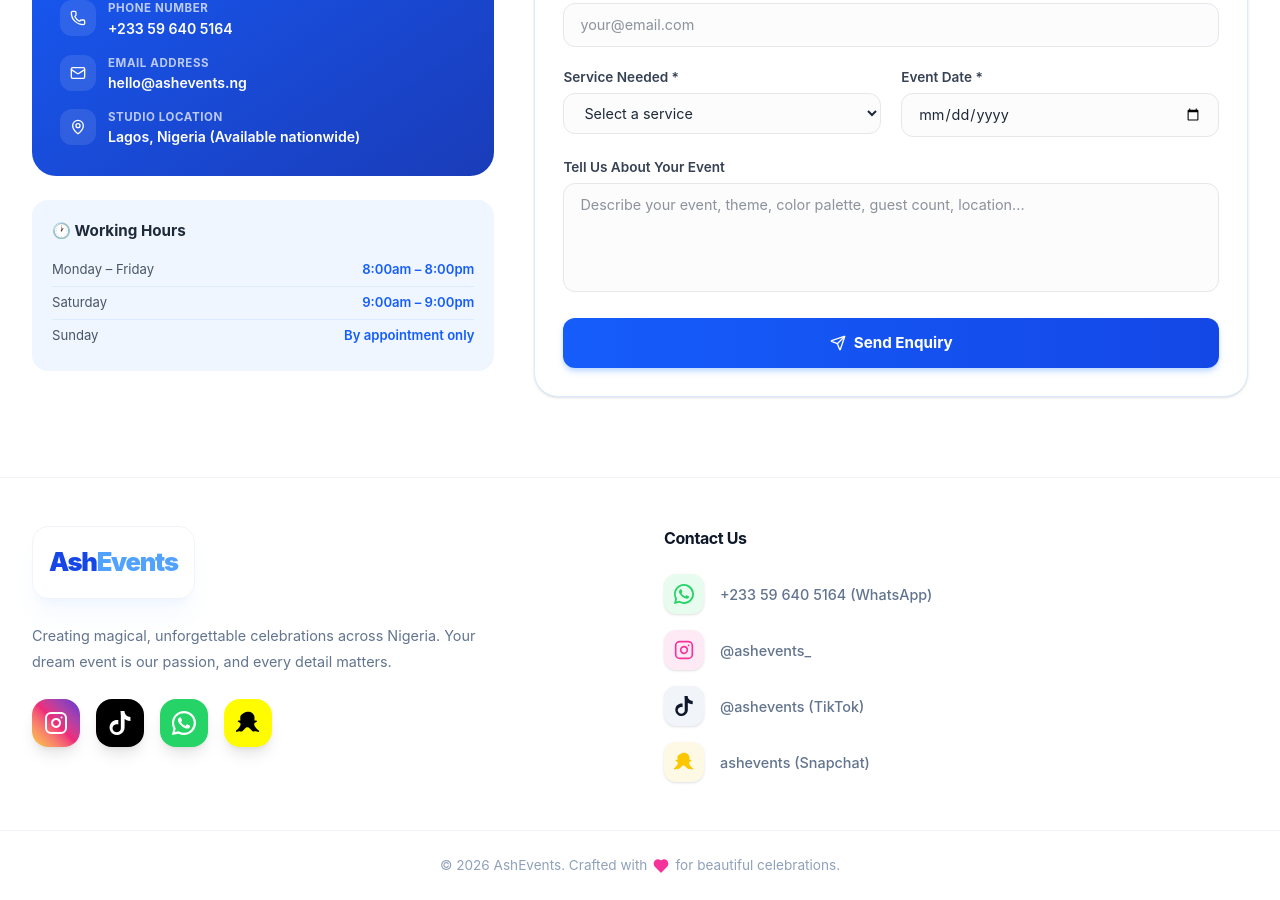
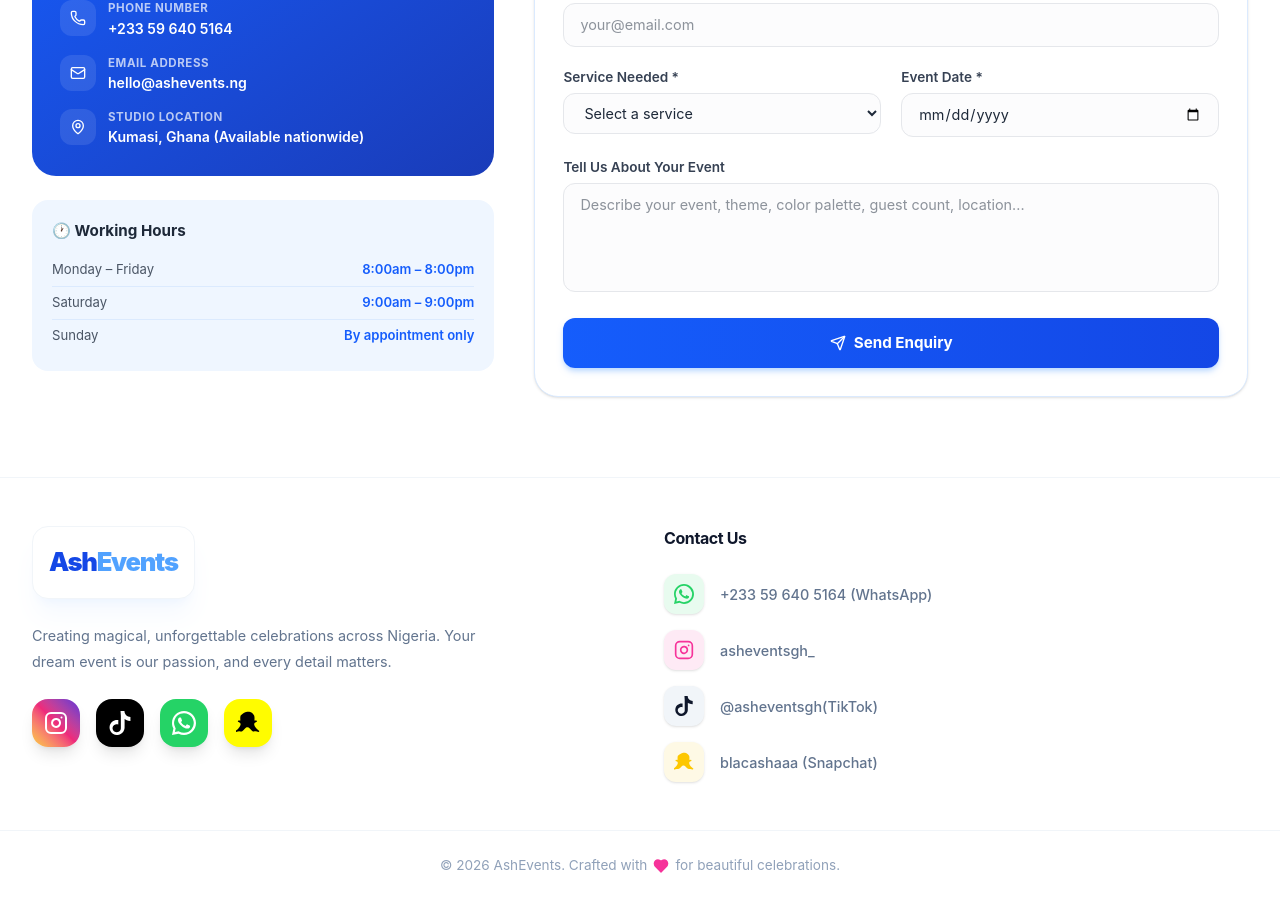
Before and after one commit to MrCorbyyy/Ashevents, a React (Vite) app: page /packages in a window 1280 px wide. Shown: the part 1800-2700 px from the top of the page. Built offline with nearby package versions, Linux system fonts and the light colour scheme.

Commit message:
links updated

```diff
--- a/src/components/Contact.tsx
+++ b/src/components/Contact.tsx
@@ -77,7 +77,7 @@ export function Contact() {
                 {[
                   { icon: Phone, label: "Phone Number", value: "+233 59 640 5164" },
                   { icon: Mail, label: "Email Address", value: "hello@ashevents.ng" },
-                  { icon: MapPin, label: "Studio Location", value: "Lagos, Nigeria (Available nationwide)" },
+                  { icon: MapPin, label: "Studio Location", value: "Kumasi, Ghana (Available nationwide)" },
                 ].map((item) => (
                   <div key={item.label} className="flex items-start gap-3">
                     <div className="flex-shrink-0 w-9 h-9 rounded-xl flex items-center justify-center bg-white/10">
--- a/src/components/Footer.tsx
+++ b/src/components/Footer.tsx
@@ -43,7 +43,7 @@ export function Footer() {
             {[
               {
                 icon: Instagram,
-                href: "https://instagram.com/ashevents_",
+                href: "https://instagram.com/asheventsgh_",
                 label: "Instagram",
                 bg: "bg-gradient-to-tr from-[#f9ce34] via-[#ee2a7b] to-[#6228d7]",
                 iconColor: "text-white"
@@ -54,7 +54,7 @@ export function Footer() {
                     <path d="M12.53.02C13.84 0 15.14.01 16.44 0c.08 1.53.63 3.09 1.75 4.17 1.12 1.11 2.7 1.62 4.24 1.79v4.03c-1.44-.05-2.89-.35-4.2-.97-.57-.26-1.1-.59-1.62-.93-.01 2.92.01 5.84-.02 8.75-.03 1.4-.54 2.79-1.35 3.94-1.31 1.92-3.58 3.17-5.91 3.21-1.43.08-2.86-.31-4.08-1.03-2.02-1.19-3.44-3.37-3.65-5.71-.02-.5-.03-1-.01-1.49.18-1.9 1.12-3.72 2.58-4.96 1.66-1.44 3.98-2.13 6.15-1.72.02 1.48-.04 2.96-.04 4.44-.9-.32-1.9-.39-2.81-.12-.9.24-1.72.83-2.25 1.6-.56.81-.78 1.81-.62 2.78.15 1.08.81 2.04 1.69 2.66.73.54 1.64.81 2.55.81 1.32-.01 2.54-.6 3.29-1.69.49-.67.73-1.49.73-2.31-.01-4.19-.01-8.38-.01-12.57z" />
                   </svg>
                 ),
-                href: "https://tiktok.com/@ashevents",
+                href: "https://tiktok.com/@asheventsgh",
                 label: "TikTok",
                 bg: "bg-black",
                 iconColor: "text-white"
@@ -122,19 +122,19 @@ export function Footer() {
               <div className="w-10 h-10 rounded-xl bg-pink-500/10 flex items-center justify-center text-pink-500 shadow-sm group-hover:bg-gradient-to-tr group-hover:from-[#f9ce34] group-hover:via-[#ee2a7b] group-hover:to-[#6228d7] group-hover:text-white transition-all">
                 <Instagram className="w-5 h-5" />
               </div>
-              <p className="text-[0.9rem] font-medium">@ashevents_</p>
+              <p className="text-[0.9rem] font-medium">asheventsgh_</p>
             </a>
             <div className="flex items-center gap-4 text-slate-500 hover:text-blue-600 transition-colors group cursor-default">
               <div className="w-10 h-10 rounded-xl bg-slate-100 flex items-center justify-center text-slate-900 shadow-sm group-hover:bg-black group-hover:text-white transition-all">
                 <svg className="w-5 h-5" viewBox="0 0 24 24" fill="currentColor"><path d="M12.53.02C13.84 0 15.14.01 16.44 0c.08 1.53.63 3.09 1.75 4.17 1.12 1.11 2.7 1.62 4.24 1.79v4.03c-1.44-.05-2.89-.35-4.2-.97-.57-.26-1.1-.59-1.62-.93-.01 2.92.01 5.84-.02 8.75-.03 1.4-.54 2.79-1.35 3.94-1.31 1.92-3.58 3.17-5.91 3.21-1.43.08-2.86-.31-4.08-1.03-2.02-1.19-3.44-3.37-3.65-5.71-.02-.5-.03-1-.01-1.49.18-1.9 1.12-3.72 2.58-4.96 1.66-1.44 3.98-2.13 6.15-1.72.02 1.48-.04 2.96-.04 4.44-.9-.32-1.9-.39-2.81-.12-.9.24-1.72.83-2.25 1.6-.56.81-.78 1.81-.62 2.78.15 1.08.81 2.04 1.69 2.66.73.54 1.64.81 2.55.81 1.32-.01 2.54-.6 3.29-1.69.49-.67.73-1.49.73-2.31-.01-4.19-.01-8.38-.01-12.57z" /></svg>
               </div>
-              <p className="text-[0.9rem] font-medium">@ashevents (TikTok)</p>
+              <p className="text-[0.9rem] font-medium">@asheventsgh(TikTok)</p>
             </div>
             <div className="flex items-center gap-4 text-slate-500 hover:text-blue-600 transition-colors group cursor-default">
               <div className="w-10 h-10 rounded-xl bg-yellow-400/10 flex items-center justify-center text-yellow-400 shadow-sm group-hover:bg-[#FFFC00] group-hover:text-black transition-all">
                 <svg className="w-5 h-5" viewBox="0 0 24 24" fill="currentColor"><path d="M12.206.793c.99 0 4.347.276 5.93 3.821.529 1.193.403 3.219.317 4.484l-.01.143c-.005.063-.01.13-.014.194.329.166.729.242 1.167.112.197-.057.405-.131.648-.131.281 0 .749.209.749.724 0 .443-.334.776-.75.934-.118.047-.247.088-.382.13-.613.196-1.453.463-1.638 1.862-.01.075-.014.148-.013.221 0 .077.008.152.013.224.141 2.035 3.007 5.203 4.839 6.256.197.113.265.373.164.58l-.065.137c-.135.285-.449.471-.781.471a.96.96 0 01-.207-.022 8.856 8.856 0 01-1.065-.317 4.7 4.7 0 00-1.597-.345 5.044 5.044 0 00-.976.102 3.89 3.89 0 01-.687.096c-.033.001-.067.001-.1.001-.512 0-.998-.213-1.492-.537-.743-.489-1.404-1.199-1.985-1.834-.501-.547-1.032-1.077-1.614-1.494a2.07 2.07 0 00-1.214-.434c-.453 0-.887.147-1.303.434-.577.417-1.104.943-1.601 1.487-.584.637-1.248 1.353-2 1.844-.494.324-.979.537-1.491.537-.034 0-.068 0-.101-.001a3.89 3.89 0 01-.688-.096 5.052 5.052 0 00-.976-.102 4.712 4.712 0 00-1.597.345 8.864 8.864 0 01-1.065.317.968.968 0 01-.207.022c-.332 0-.647-.186-.781-.471l-.065-.137c-.101-.207-.033-.467.164-.58 1.832-1.053 4.698-4.221 4.839-6.256.005-.072.013-.147.013-.224 0-.073-.003-.146-.013-.221-.185-1.399-1.025-1.666-1.638-1.862-.135-.042-.264-.083-.382-.13-.416-.158-.75-.491-.75-.934 0-.515.468-.724.749-.724.243 0 .451.074.648.131.438.13.838.054 1.167-.112l-.014-.194-.01-.143c-.086-1.265-.212-3.291.317-4.484C7.859 1.069 11.216.793 12.206.793z"/></svg>
               </div>
-              <p className="text-[0.9rem] font-medium">ashevents (Snapchat)</p>
+              <p className="text-[0.9rem] font-medium">blacashaaa (Snapchat)</p>
             </div>
           </div>
         </div>
--- a/src/components/Navbar.tsx
+++ b/src/components/Navbar.tsx
@@ -14,7 +14,7 @@ const navLinks = [
 const contactOptions = [
   {
     name: "WhatsApp",
-    href: "https://wa.me/233596405164?text=Hello%20AshEvents!%20%F0%9F%91%8B%20I%20came%20across%20your%20website%20and%20I%27m%20interested%20in%20your%20event%20planning%20services.%20I%27d%20love%20to%20discuss%20how%20you%20can%20make%20my%20event%20unforgettable!%20%F0%9F%8E%89",
+    href: "https://wa.me/233596405164?text=Hi%20Ashevents%20!%20I%20came%20across%20your%20website%20and%20I%27d%20like%20to%20enquire%20about%20your%20services.",
     bg: "bg-[#25D366]",
     textDark: false,
     icon: (
```
